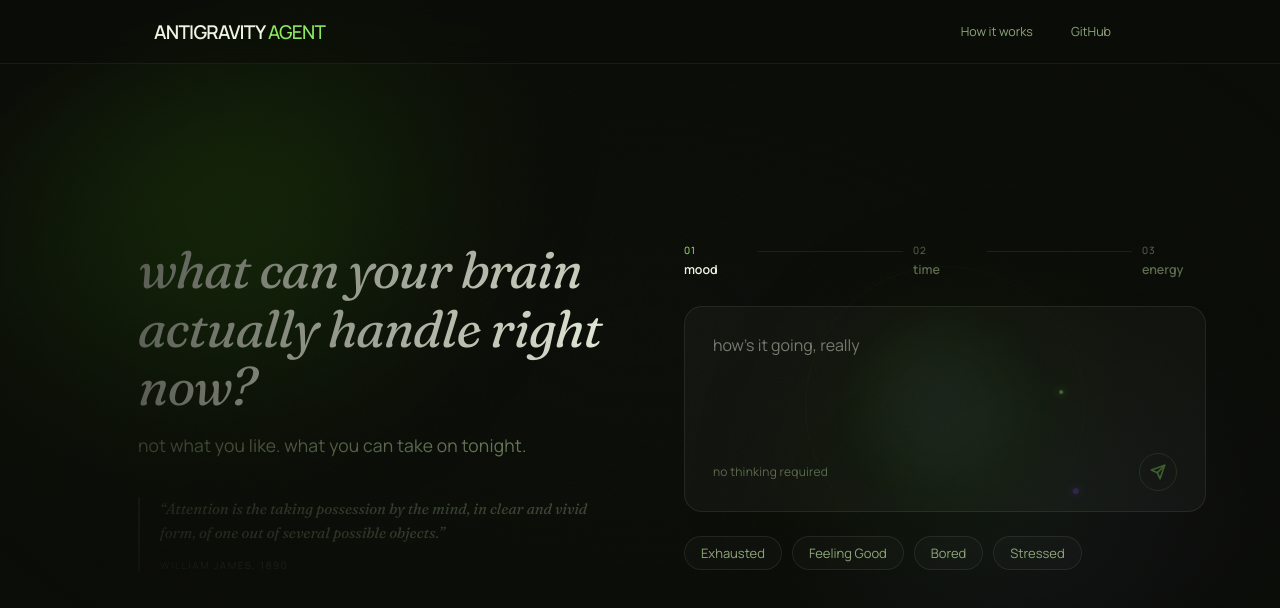
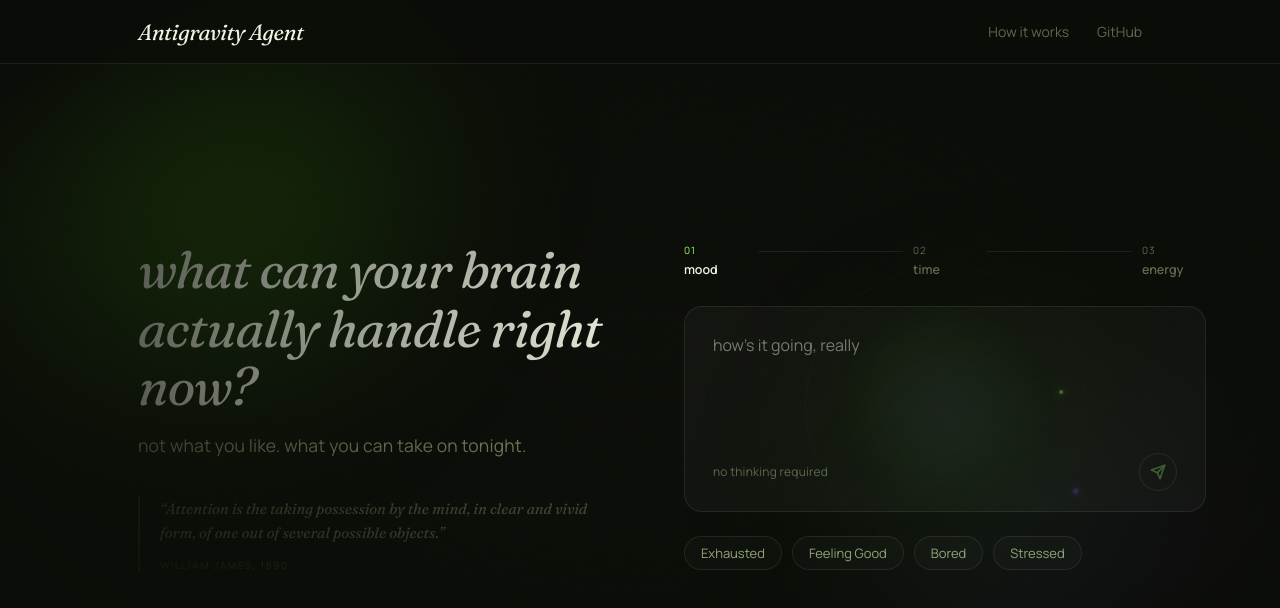
Before and after one commit to yugpokharel/Drift, a React (Vite) app in the folder frontend/: page / in a window 1280 px wide. Shown: the top 608 px of the page. Built offline with nearby package versions, Linux system fonts and the light colour scheme.

Commit message:
navbar styling

```diff
--- a/frontend/src/index.css
+++ b/frontend/src/index.css
@@ -158,10 +158,10 @@ body {
   right: 0;
   height: var(--navbar-h);
   z-index: 100;
-  backdrop-filter: blur(12px);
-  -webkit-backdrop-filter: blur(12px);
-  background: rgba(11, 13, 8, 0.55);
-  border-bottom: 1px solid rgba(255, 255, 255, 0.06);
+  backdrop-filter: blur(16px);
+  -webkit-backdrop-filter: blur(16px);
+  background: rgba(11, 13, 8, 0.75);
+  border-bottom: 1px solid var(--border);
   display: flex;
   align-items: center;
 }
@@ -170,58 +170,49 @@ body {
   width: 100%;
   max-width: var(--max-w);
   margin: 0 auto;
-  padding: 0 var(--pad-x);
+  padding: 0 48px;
   display: flex;
   align-items: center;
   justify-content: space-between;
 }
 
 .nav-wordmark {
-  font-family: var(--font-body);
-  font-weight: 800;
-  font-size: 19px;
-  letter-spacing: -0.04em;
-  text-transform: uppercase;
+  font-family: var(--font-display);
+  font-style: italic;
+  font-size: 22px;
   color: var(--text-hi);
+  letter-spacing: -0.02em;
   text-decoration: none;
-  cursor: default;
+  cursor: pointer;
   user-select: none;
-}
-
-.nav-wordmark span {
-  color: var(--green);
-  font-weight: 500;
-  opacity: 0.9;
 }
 
 .nav-links {
   display: flex;
   align-items: center;
-  gap: 8px;
+  gap: 28px;
 }
 
 .nav-link {
   background: transparent;
-  border: 1px solid transparent;
-  color: var(--text-mid);
+  border: none;
+  color: var(--text-lo);
   font-family: var(--font-body);
-  font-size: 12.5px;
+  font-size: 14px;
   font-weight: 400;
-  padding: 6px 14px;
-  border-radius: var(--radius-pill);
   cursor: pointer;
   text-decoration: none;
-  transition: color 0.2s ease, border-color 0.2s ease, background-color 0.2s ease;
+  transition: color 0.2s ease;
+  display: inline-flex;
+  align-items: center;
 }
 
 .nav-link:hover {
-  color: var(--text-hi);
-  border-color: rgba(255, 255, 255, 0.12);
-  background: rgba(255, 255, 255, 0.02);
+  color: var(--text-mid);
 }
 
 @media (max-width: 600px) {
-  .nav-links .nav-link:not(:last-child) {
+  .nav-links {
     display: none;
   }
 }
```
